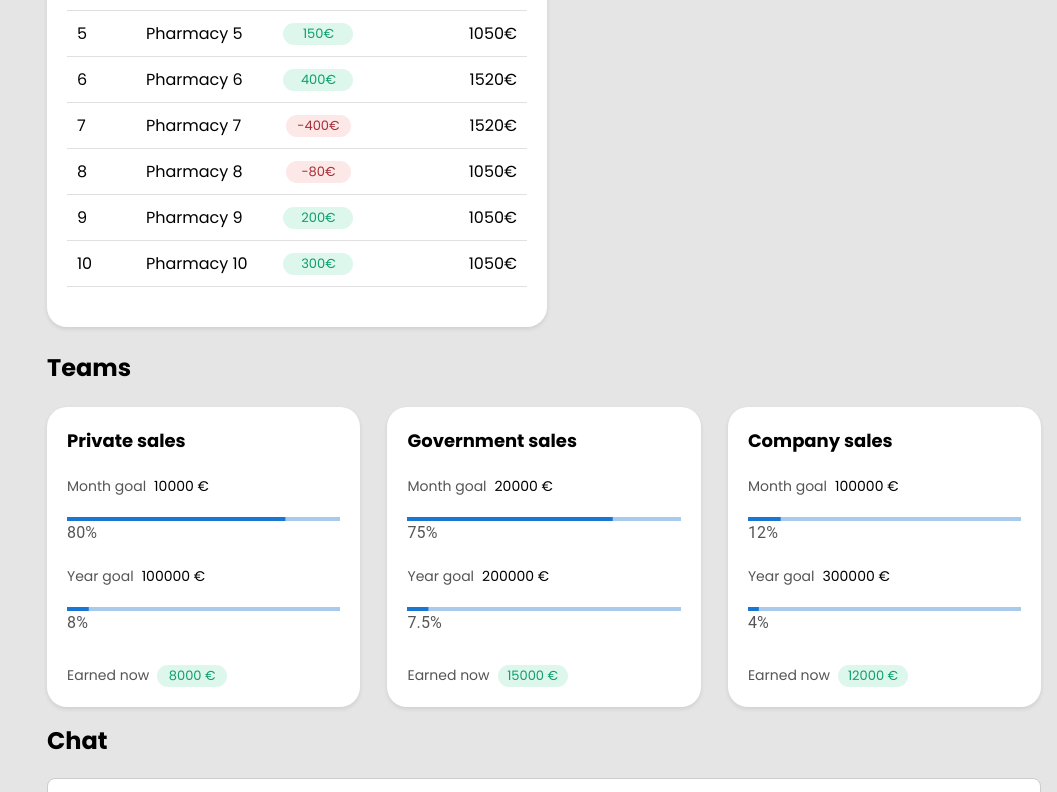
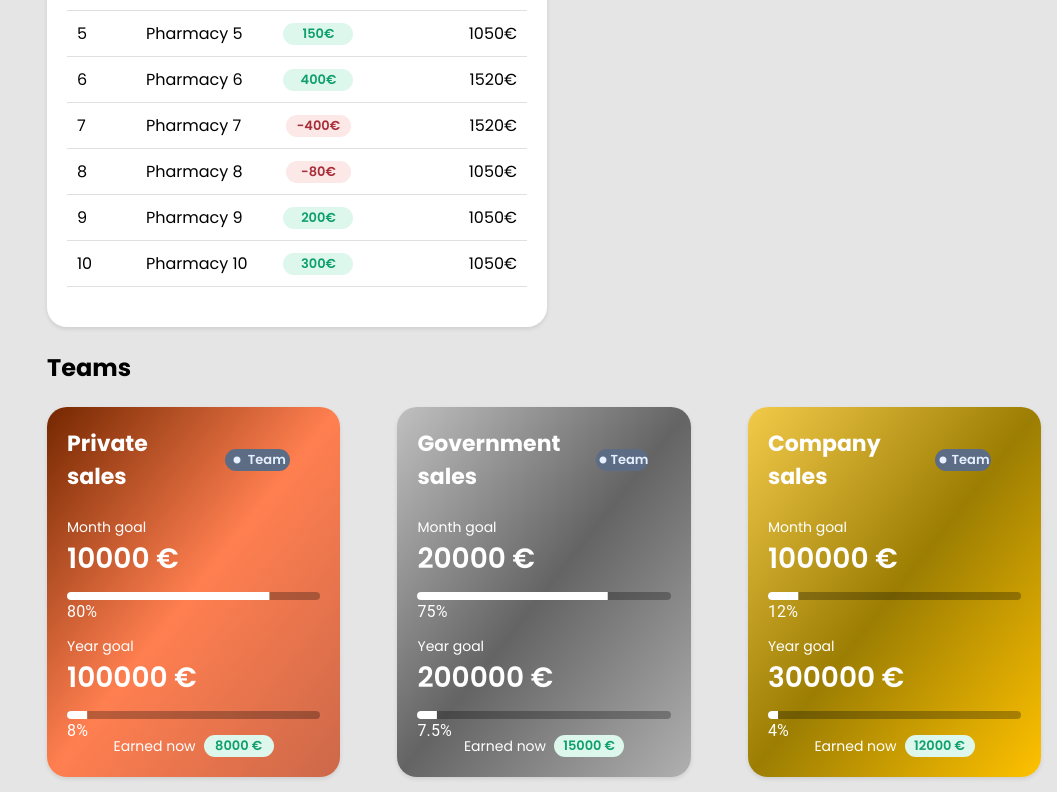
Before and after one commit to nm-pharma-ltd/react-app-nm, a React (Create React App) app in the folder nmpharma/: page / in a window 1280 px wide. Shown: the part 1068-1860 px from the top of the page, without its empty margins (223-1280 px from the left). Built offline with nearby package versions, Linux system fonts and the light colour scheme; some icons are missing.

Commit message:
Team Cards finished?

```diff
--- a/nmpharma/src/App.js
+++ b/nmpharma/src/App.js
@@ -55,7 +55,8 @@ export default function App() {
 
               <Route path="/targets" element={<Targets />} />
 
-              <Route path="/targets/teamdetails" element={<TeamDetails />} />
+              <Route path="/targets/teamdetails/:id" element={<TeamDetails />} />
+
 
 
               <Route path="/notifications" element={<Notifications />} />
--- a/nmpharma/src/Components/Chart.jsx
+++ b/nmpharma/src/Components/LineChart.jsx
@@ -47,6 +47,7 @@ const ChartContainer = styled.div`
   height: 500px;
   margin-top: 20px;
   margin-right: 20px;
+  margin-bottom: 20px;
 `;
 
 const StyledLine = styled(Line)`
--- a/nmpharma/src/Components/Table.jsx
+++ b/nmpharma/src/Components/Table.jsx
@@ -161,6 +161,7 @@ export const GreenBox = styled.div`
   width: 70px;
   background-color: #def7ec;
   font-size: 13px;
+  font-weight: 600;
 
   @media (max-width: 768px) {
     width: 55px;
@@ -180,6 +181,7 @@ export const RedBox = styled.div`
   width: 65px;
   background-color: #fde8e8;
   font-size: 13px;
+  font-weight: 600;
 
   @media (max-width: 768px) {
     width: 55px;
--- a/nmpharma/src/Components/TeamCard.jsx
+++ /dev/null
@@ -1,125 +0,0 @@
-import React from 'react';
-import LinearProgress from '@mui/material/LinearProgress';
-import Typography from '@mui/material/Typography';
-import styled from 'styled-components';
-import { GreenBox } from './Table';
-import { NavLink } from 'react-router-dom';
-
-const TeamCard = ({ teamName, monthGoal, yearGoal, currentAmount }) => { //Props předávání dat
-
-  //Výpočet progressu
-  const monthProgress = (currentAmount / monthGoal) * 100;
-  const yearProgress = (currentAmount / yearGoal) * 100;
-
-  return (
-
-    <TeamBox to="/targets/teamdetails" >
-      <TeamName>{teamName}</TeamName>
-
-
-      <Goal>
-        <GoalLabel>Month goal</GoalLabel>
-        <GoalAmount>{monthGoal} €</GoalAmount>
-      </Goal>
-      <ProgressBarWrapper>
-        <StyledLinearProgress variant="determinate" value={monthProgress} />
-        <LinearProgressLabel>{`${monthProgress}%`}</LinearProgressLabel>
-      </ProgressBarWrapper>
-
-
-      <Goal>
-        <GoalLabel>Year goal</GoalLabel>
-        <GoalAmount>{yearGoal} €</GoalAmount>
-      </Goal>
-      <ProgressBarWrapper>
-        <StyledLinearProgress variant="determinate" value={yearProgress} />
-        <LinearProgressLabel>{`${yearProgress}%`}</LinearProgressLabel>
-      </ProgressBarWrapper>
-
-
-      <Earned>
-        <EarnedLabel>Earned now</EarnedLabel>
-        <GreenBox>{currentAmount} €</GreenBox>
-      </Earned>
-    </TeamBox>
-  );
-};
-
-const TeamBox = styled(NavLink)`
-  min-width: 200px;
-    width: 31%;
-    border-radius: 20px;
-    padding: 20px;
-    margin-right: 16px;
-    margin-bottom: 16px;
-    background: #fff;
-    height: 300px;
-    display: flex;
-    box-shadow: 0 2px 4px rgba(0, 0, 0, 0.1);
-    flex-direction: column;
-    align-items: flex-start;
-    justify-content: space-between;
-    cursor: pointer;
-    text-decoration: none;
-    color: #000;
-    transition: all 0.25s ease-in-out;
-
-
-    &:hover{
-      box-shadow: 0 3px 4px rgba(0, 0, 0, 0.25);
-    }
-`;
-
-const TeamName = styled.h3`
-  margin-bottom: 10px;
-  font-size: 18px;
-`;
-
-const Goal = styled.div`
-  display: flex;
-  align-items: center;
-  margin-bottom: 8px;
-`;
-
-const GoalLabel = styled.span`
-  margin: 0;
-  margin-right: 8px;
-  font-size: 14px;
-  color: #555;
-`;
-
-const GoalAmount = styled.span`
-  margin: 0;
-  font-size: 14px;
-`;
-
-const ProgressBarWrapper = styled.div`
-  width: 100%;
-  margin-bottom: 10px;
-`;
-
-const StyledLinearProgress = styled(LinearProgress)`
-  height: 10px;
-`;
-
-const LinearProgressLabel = styled(Typography)`
-  font-size: 12px;
-  color: #555;
-`;
-
-const Earned = styled.div`
-  display: flex;
-  align-items: center;
-  margin-top: 8px;
-`;
-
-const EarnedLabel = styled.span`
-  margin: 0;
-  margin-right: 8px;
-  font-size: 14px;
-  color: #555;
-`;
-
-
-
-export default TeamCard;
--- a/nmpharma/src/Components/TeamCardDetails.jsx
+++ b/nmpharma/src/Components/TeamCardDetails.jsx
@@ -6,16 +6,29 @@ import { NavLink } from 'react-router-dom';
 import { GreenBox } from '../Components/Table';
 import { TiMediaRecord } from 'react-icons/ti';
 
-export default function TeamCardDetail({ teamName, monthGoal, yearGoal, currentAmount }) {
+
+export const gradientColors = [
+  'linear-gradient(to bottom right, #742700, #ff7f50, #cc6849)', // Bronze
+  'linear-gradient(to bottom right,  #c0c0c0, #646464, #b0b0b0)', // Silver
+  'linear-gradient(to bottom right,#f3ca4a, #9c7e03, #ffc100)', // Gold
+];
+
+export default function TeamCardDetail({ teamName, monthGoal, yearGoal, currentAmount, cardwidth, progressbarheight, index, backgroundgradient }) {
+
   const monthProgress = (currentAmount / monthGoal) * 100;
   const yearProgress = (currentAmount / yearGoal) * 100;
 
   return (
-    <TeamBox to="/targets/teamdetails">
+    <>
+      <TeamBox
+        to={`/targets/teamdetails/${index}`}
+        cardwidth={cardwidth}
+        backgroundgradient={gradientColors[index % gradientColors.length]}
+      >
         <TeamName>
           {teamName}
           <TeamBadge>
-          <TeamBulletOrange/>
+            <TeamBulletOrange />
             Team
           </TeamBadge>
         </TeamName>
@@ -24,7 +37,7 @@ export default function TeamCardDetail({ teamName, monthGoal, yearGoal, currentA
           <GoalLabel>Month goal</GoalLabel>
           <GoalAmount>{monthGoal} €</GoalAmount>
         </Goal>
-      <ProgressBarWrapper>
+        <ProgressBarWrapper progressbarheight={progressbarheight}>
           <StyledLinearProgress variant="determinate" value={monthProgress} />
           <LinearProgressLabel>{`${monthProgress}%`}</LinearProgressLabel>
         </ProgressBarWrapper>
@@ -33,7 +46,7 @@ export default function TeamCardDetail({ teamName, monthGoal, yearGoal, currentA
           <GoalLabel>Year goal</GoalLabel>
           <GoalAmount>{yearGoal} €</GoalAmount>
         </Goal>
-      <ProgressBarWrapper>
+        <ProgressBarWrapper progressbarheight={progressbarheight}>
           <StyledLinearProgress variant="determinate" value={yearProgress} />
           <LinearProgressLabel>{`${yearProgress}%`}</LinearProgressLabel>
         </ProgressBarWrapper>
@@ -43,13 +56,16 @@ export default function TeamCardDetail({ teamName, monthGoal, yearGoal, currentA
           <GreenBox>{currentAmount} €</GreenBox>
         </Earned>
       </TeamBox>
+    </>
   );
-}
+};
+
+
 
 const TeamBulletOrange = styled(TiMediaRecord)`
-    color: #004099;
+  color: #e7f0ff;
   font-size: 14px;
-`
+`;
 
 export const TeamBadge = styled.div`
   height: 22px;
@@ -58,10 +74,10 @@ export const TeamBadge = styled.div`
   display: flex;
   justify-content: space-evenly;
   align-items: center;
-  color: #004099;
+  color: #e7f0ff;
   margin: 0 20px;
   width: 68px;
-  background-color: #a7b0ff;
+  background-color: #5c6c84;
   font-size: 13px;
   font-weight: 600;
 
@@ -71,14 +87,14 @@ export const TeamBadge = styled.div`
   }
 `;
 
-
 const TeamBox = styled(NavLink)`
-  width: 100%;
+  width: calc(${(props) => props.cardwidth} - 20px);
   border-radius: 20px;
   padding: 20px;
   margin-right: 16px;
   margin-bottom: 16px;
-  background: linear-gradient(to bottom right, #742700, #ff7f50, #cc6849 );
+  background: ${props => props.backgroundgradient}; // Use the provided background gradient
+  background-color: ${(props) => props.teamColor};
   height: 370px;
   display: flex;
   box-shadow: 0 2px 4px rgba(0, 0, 0, 0.1);
@@ -93,7 +109,7 @@ const TeamBox = styled(NavLink)`
   &:hover {
     box-shadow: 0 3px 4px rgba(0, 0, 0, 0.25);
   }
-`;
+`
 
 const TeamName = styled.h3`
   font-size: 22px;
@@ -129,20 +145,20 @@ const GoalAmount = styled.span`
 const ProgressBarWrapper = styled.div`
   width: 100%;
   margin-bottom: 10px;
+  height: ${({ progressbarheight }) => progressbarheight || '8px'};
 `;
 
 const StyledLinearProgress = styled(LinearProgress)`
   &.MuiLinearProgress-root {
-    height: 8px;
+    height: ${({ progressBarHeight }) => progressBarHeight || '8px'};
     border-radius: 5px;
-    background-color: rgba(0,0,0, 0.28); /* Darker color for unprogressed part */
+    background-color: rgba(0, 0, 0, 0.28); /* Darker color for unprogressed part */
   }
 
   & .MuiLinearProgress-barColorPrimary {
     background-color: #fff;
   }
 `;
-
 
 const LinearProgressLabel = styled(Typography)`
   font-size: 12px;
@@ -153,7 +169,6 @@ const Earned = styled.div`
   display: flex;
   align-items: center;
   margin: 0 auto;
-
 `;
 
 const EarnedLabel = styled.span`
--- a/nmpharma/src/Pages/Pharmacies.jsx
+++ b/nmpharma/src/Pages/Pharmacies.jsx
@@ -2,11 +2,11 @@ import React, { useState } from "react";
 import { FaCirclePlus } from 'react-icons/fa6';
 import { NavLink } from "react-router-dom";
 import styled from "styled-components";
-import TeamCard from '../Components/TeamCard';
 import ChatBox from "../Components/ChatBox";
 import { Input, InputLabel } from "./Register";
 import { Title } from "./ClientsDetails";
 import Table from "../Components/Table";
+import TeamCardDetail, { gradientColors } from "../Components/TeamCardDetails";
 
 export default function Pharmacies() {
   const [showPopup, setShowPopup] = useState(false);
@@ -96,12 +96,16 @@ export default function Pharmacies() {
       {/* Zobrazení karet týmů */}
       <TeamsContainer>
         {teams.map((team, index) => (
-          <TeamCard
+          <TeamCardDetail
             key={index}
             teamName={team.name}
             monthGoal={team.monthGoal}
             yearGoal={team.yearGoal}
             currentAmount={team.currentAmount}
+            cardwidth={'31%'}
+            progressbarheight={'10px'}
+            index={index} // Pass the index as a prop
+            backgroundgradient={gradientColors[index % gradientColors.length]} // Use the index to select a color from the colors array
           />
         ))}
       </TeamsContainer>
--- a/nmpharma/src/Pages/SinglePharmacyDetails.jsx
+++ b/nmpharma/src/Pages/SinglePharmacyDetails.jsx
@@ -1,5 +1,5 @@
 import React from "react";
-import LineChart from "../Components/Chart";
+import LineChart from "../Components/LineChart";
 import { GoBackButton, Title, TitleWrapper } from "./ClientsDetails";
 import Table from "../Components/Table";
 
--- a/nmpharma/src/Pages/SingleProductDetails.jsx
+++ b/nmpharma/src/Pages/SingleProductDetails.jsx
@@ -1,5 +1,5 @@
 import React from "react";
-import LineChart from "../Components/Chart";
+import LineChart from "../Components/LineChart";
 import BarChart from "../Components/BarChart"
 import { GoBackButton, Title, TitleWrapper } from "./ClientsDetails";
 
@@ -14,6 +14,7 @@ export default function SingleProductDetails() {
       </TitleWrapper>
       <BarChart />
       <LineChart />
+      <h2>Targets</h2>
 
 
       </>
--- a/nmpharma/src/Pages/TeamDetails.jsx
+++ b/nmpharma/src/Pages/TeamDetails.jsx
@@ -1,12 +1,43 @@
 import React from "react";
 import { styled } from "styled-components";
 import { GoBackButton, TitleWrapper } from "./ClientsDetails";
-import TeamCardDetail from "../Components/TeamCardDetails";
+import TeamCardDetail from "../Components/TeamCardDetails"; // Import the gradientColors array
+import { FaUserCircle } from "react-icons/fa";
+import { GreenBox } from "../Components/Table";
+import { useParams } from "react-router";
 
 const TeamDetails = () => {
+  const { id } = useParams();
+
   const teams = [
-    { name: 'Private sales', monthGoal: 10000, yearGoal: 100000, currentAmount: 8000 },
+    {
+      name: "Private sales",
+      monthGoal: 10000,
+      yearGoal: 100000,
+      currentAmount: 8000,
+    },
+    {
+      name: "Government sales",
+      monthGoal: 20000,
+      yearGoal: 200000,
+      currentAmount: 15000,
+    },
+    {
+      name: "Company sales",
+      monthGoal: 100000,
+      yearGoal: 300000,
+      currentAmount: 12000,
+    },
   ];
+
+  const teamIndex = parseInt(id, 10);
+  const team = teams[teamIndex];
+
+  if (!team) {
+    return <div>Team not found</div>;
+  }
+
+  const { name, monthGoal, yearGoal, currentAmount } = team;
 
   const teamMembers = [
     { name: "John Doe", role: "Manager", monthAmount: 8000, yearAmount: 90000 },
@@ -21,31 +52,33 @@ const TeamDetails = () => {
         <GoBackButton to="/targets">Back</GoBackButton>
       </TitleWrapper>
       <TeamsContainer>
-        {teams.map((team, index) => (
-          <TeamCardDetail
-            key={index}
-            teamName={team.name}
-            monthGoal={team.monthGoal}
-            yearGoal={team.yearGoal}
-            currentAmount={team.currentAmount}
-          />
-        ))}
+        <TeamCardDetail
+          teamName={name}
+          monthGoal={monthGoal}
+          yearGoal={yearGoal}
+          currentAmount={currentAmount}
+          cardwidth="100%"
+          progressBarHeight={10}
+          index={teamIndex} // Pass the teamIndex to TeamCardDetail
+        />
       </TeamsContainer>
       <h2>Team members</h2>
       <TeamsContainerM>
         {teamMembers.map((member, index) => (
           <TeamMemberCard key={index}>
-            <Avatar />
+            <Avatar>
+              <FaUserCircle size={75} color="#fff" />
+            </Avatar>
             <MemberName>{member.name}</MemberName>
             <MemberRole>{member.role}</MemberRole>
             <StatsContainer>
               <Stat>
                 <StatLabel>Month</StatLabel>
-                <StatValue>{member.monthAmount} €</StatValue>
+                <GreenBox>{member.monthAmount} €</GreenBox>
               </Stat>
               <Stat>
                 <StatLabel>Year</StatLabel>
-                <StatValue>{member.yearAmount} €</StatValue>
+                <GreenBox>{member.yearAmount} €</GreenBox>
               </Stat>
             </StatsContainer>
           </TeamMemberCard>
@@ -55,7 +88,6 @@ const TeamDetails = () => {
   );
 };
 
-
 const TeamsContainerM = styled.div`
   margin-top: 20px;
   display: flex;
@@ -64,7 +96,6 @@ const TeamsContainerM = styled.div`
   flex-wrap: wrap;
   margin-right: 20px;
 `;
-
 
 const TeamsContainer = styled.div`
   margin-top: 20px;
@@ -84,13 +115,17 @@ const TeamMemberCard = styled.div`
   display: flex;
   flex-direction: column;
   align-items: center;
+  min-width: 190px;
 `;
 
 const Avatar = styled.div`
   width: 80px;
   height: 80px;
   border-radius: 50%;
-  background-color: #ccc; /* Add avatar image or icon here */
+  background-color: #ccc;
+  display: flex;
+  justify-content: center;
+  align-items: center;
 `;
 
 const MemberName = styled.h3`
@@ -125,9 +160,4 @@ const StatLabel = styled.span`
   color: #777;
 `;
 
-const StatValue = styled.span`
-  font-size: 14px;
-  font-weight: 600;
-`;
-
 export default TeamDetails;
```
Also changed, not shown: nmpharma/src/Components/Sidebar.jsx (+5 -5 lines), nmpharma/src/Pages/Targets.jsx (+5 -6 lines). Lines whose indentation alone changed are shown as unchanged.
